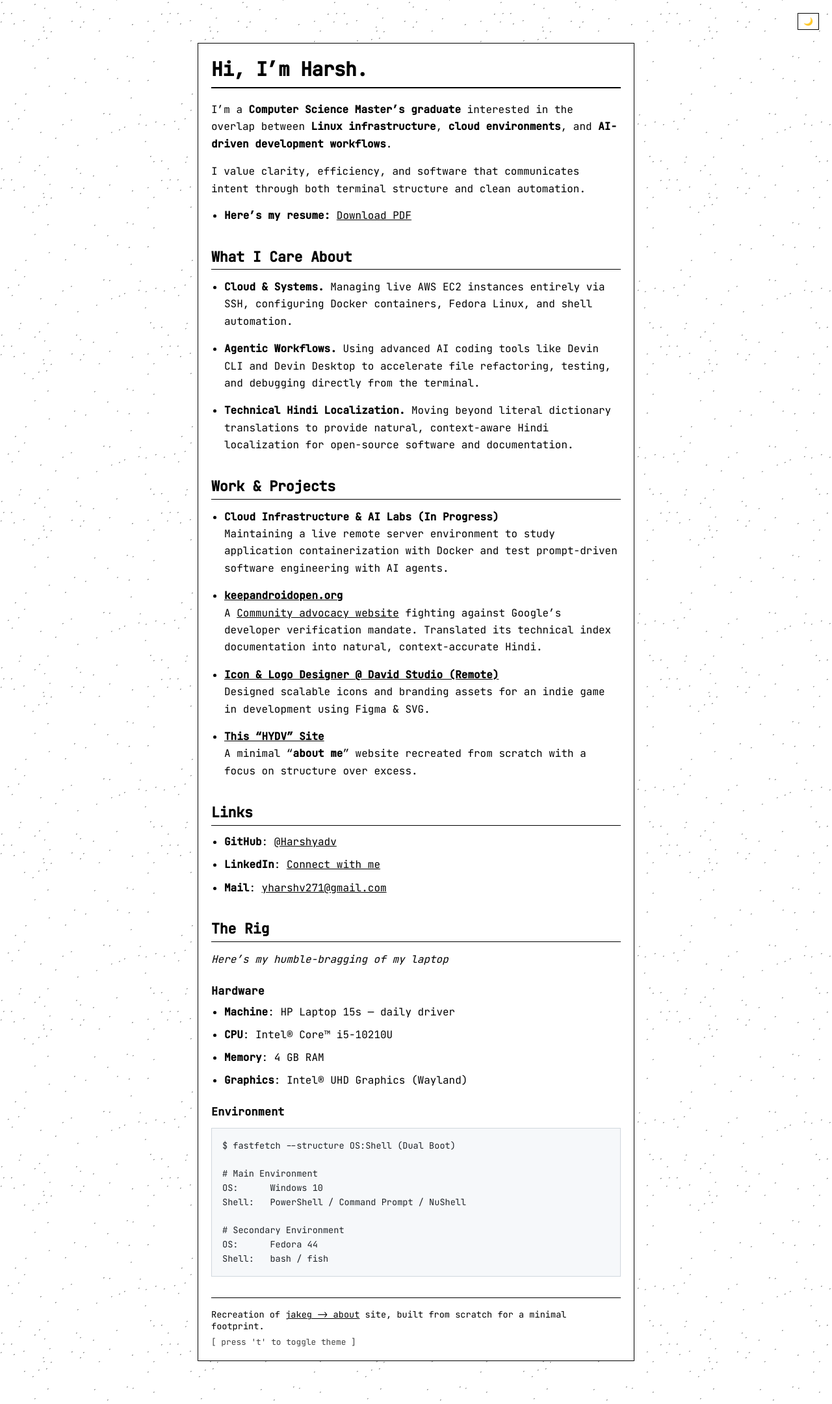
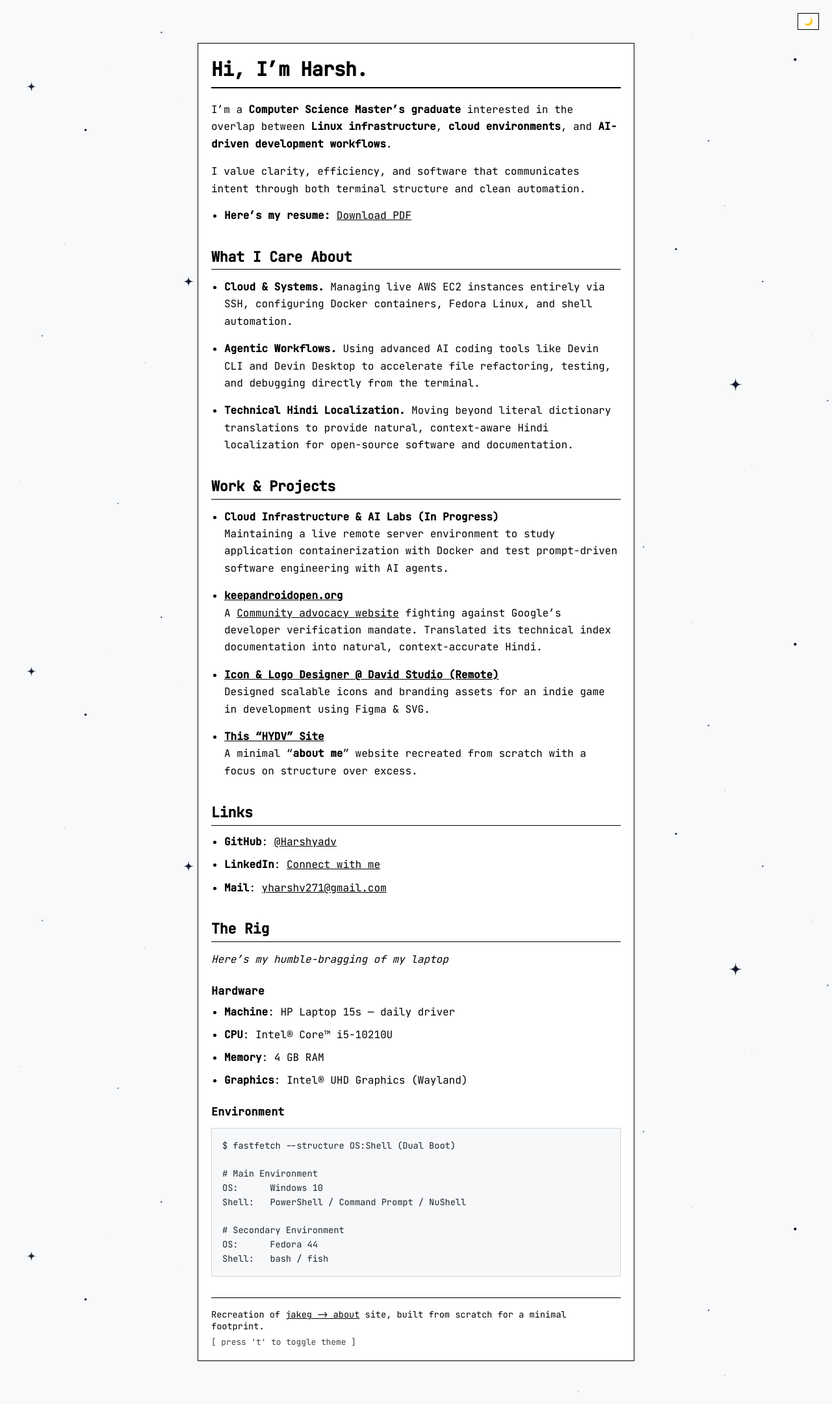
Before and after one commit to Harshyadv/HYDV, a Jekyll site: the page built from index.md, in a window 1280 px wide. Shown: the whole page at 65% size. Built offline with Jekyll 4.4.1, drawn with Linux system fonts in a browser that asks for light colours.

Commit message:
some changes in look and resume link update

```diff
--- a/assets/style.css
+++ b/assets/style.css
@@ -5,8 +5,8 @@
     --bg-color: #000;
     --text-color: #fff;
     --border-color: #fff;
-    --bg-image: url("gifs/stars_sparkle_dark.gif");
-    --overlay-color: rgba(0, 0, 0, 0.6);
+    --bg-image: url("background/background.svg");
+    --overlay-color: transparent;
     --code-bg: #0d1117;
     --code-text: #e6edf3;
     --code-border: #30363d;
@@ -21,8 +21,8 @@
     --bg-color: #fff;
     --text-color: #000;
     --border-color: #000;
-    --bg-image: url("gifs/stars_sparkle_light.gif");
-    --overlay-color: rgba(255, 255, 255, 0.6);
+    --bg-image: url("background/background-light.svg");
+    --overlay-color: transparent;
     --code-bg: #f6f8fa;
     --code-text: #1f2328;
     --code-border: #d0d7de;
@@ -47,10 +47,10 @@ body {
         linear-gradient(var(--overlay-color), var(--overlay-color)),
         var(--bg-image);
 
-    background-repeat: repeat;
+    background-repeat: no-repeat;
+    background-size: cover;
     background-position: center;
     background-attachment: fixed;
-    image-rendering: pixelated;
 
     color: var(--text-color);
     font-family:
--- a/index.md
+++ b/index.md
@@ -8,7 +8,7 @@ I’m a **Computer Science Master’s graduate** interested in the overlap betwe
 
 I value clarity, efficiency, and software that communicates intent through both terminal structure and clean automation.
 
-- **Here’s my resume:** [Download PDF](https://drive.google.com/file/d/1WFWlWfrK3lxSPvU3leIpf7iUG5xpmGHv/view?usp=sharing)
+- **Here’s my resume:** [Download PDF](https://drive.google.com/file/d/1pvHQFNa-9xseWLlKV63coBrDGbc0i5sA/view?usp=sharing)
 
 ## What I Care About
 
```
Also changed, not shown: assets/background/background-light.svg (added), assets/background/background.svg (added).
